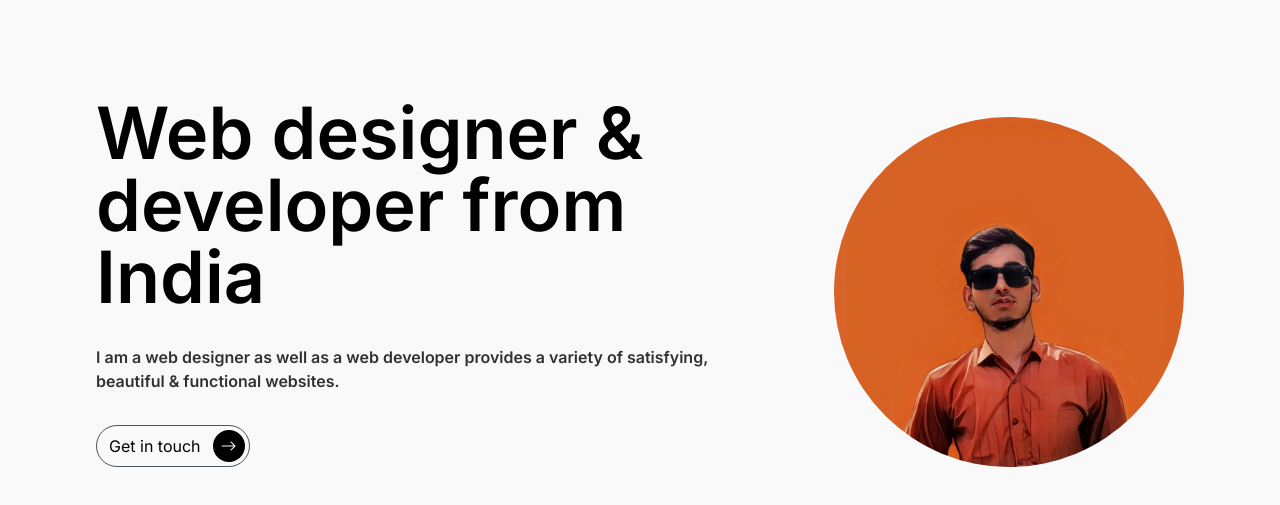
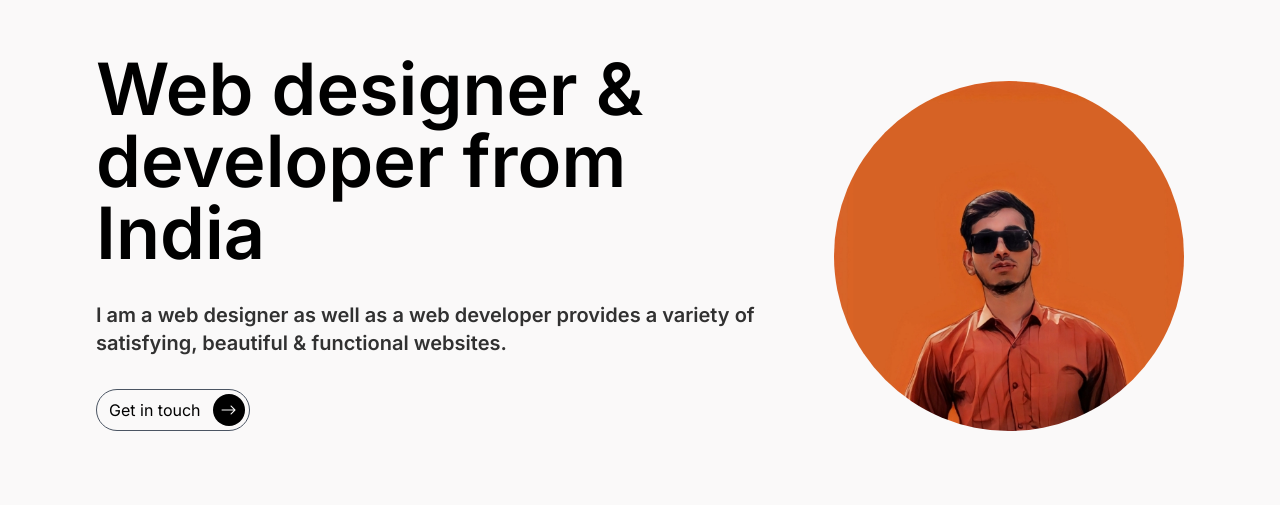
Before and after one commit to hustlewithvikram/vikram, a Next.js app: page / in a window 1280 px wide. Shown: the part 235-740 px from the top of the page. Built offline with nearby package versions, Linux system fonts and the light colour scheme; no server answers; the database is empty; a web font is replaced by a local one.

Commit message:
screen size overflow fix

```diff
--- a/app/page.tsx
+++ b/app/page.tsx
@@ -18,23 +18,23 @@ export default function Home() {
   return (
     <div className="bg-container">
       {/* introduction */}
-      <div data-aos="fade-up" className="md:flex md:flex-row-reverse md:justify-between md:items-end md:gap-14 md:px-24 md:py-48 px-12 py-24">
+      <div data-aos="fade-up" className="md:flex md:flex-row-reverse md:justify-between md:items-end md:gap-14 md:px-24 md:py-48 px-6 py-12">
         <Image
-          className="md:rounded-full md:cursor-pointer mt-40 rounded-t-full rounded-br-full"
+          className="md:rounded-full md:cursor-pointer mt-16 rounded-t-full rounded-br-full"
           src={"/images/profile.png"}
           alt="vikram profile picture"
           height={350}
           width={350}
         />
         <div className="">
-          <div className="text-7xl font-semibold relative cursor-pointer group md:hover:pl-10 transition-all">
+          <div className="md:text-7xl text-6xl font-semibold relative cursor-pointer group md:hover:pl-10 transition-all">
             <h1 className="md:transition-all md:delay-75 mt-24">
               Web designer &<br/> developer from India
             </h1>
             <div className="group-hover:rounded-lg md:absolute md:top-0 md:left-0 transition-all h-full md:group-hover:w-5 bg-black text-white w-0"></div>
           </div>
 
-          <h2 className="text-xl sm:text-base font-semibold mt-8 opacity-80">
+          <h2 className="text-xl font-semibold mt-8 opacity-80">
             I am a web designer as well as a web developer provides a variety of
             satisfying, beautiful & functional websites.
           </h2>
@@ -44,7 +44,7 @@ export default function Home() {
         </div>
 
       {/* About section */}
-      <div data-aos="fade-up" className="bg-black rounded-t-6xl md:px-24 md:py-32 px-12 py-24 text-white">
+      <div data-aos="fade-up" className="bg-black rounded-t-6xl md:px-24 md:py-32 px-6 py-12 text-white">
         <h1 className="text-xl mb-5">Myself,</h1>
         <p className="text-xl">
           Hey There, So my name is <i>Vikram Vishwakarma</i>, and I belong from
@@ -59,7 +59,7 @@ export default function Home() {
         </div>
 
       {/* work section */}
-      <div className="md:px-24 md:py-32 px-12 py-24">
+      <div className="md:px-24 md:py-32 px-6 py-12">
         <div className="flex group w-fit items-center px-3 py-2 mt-8 border border-gray-600 rounded-full relative overflow-hidden cursor-pointer duration-700">
           <div className="group-hover:z-1 transition-all delay-75 flex">
             <h1 className="">My Work</h1>
@@ -100,7 +100,7 @@ export default function Home() {
         </div>
 
       {/* Achievement section */}
-      <div className="md:px-24 md:py-32 px-12 py-24">
+      <div className="md:px-24 md:py-32 px-6 py-12">
         <div className="flex group w-fit items-center px-3 py-2 mt-8 border border-gray-600 rounded-full relative overflow-hidden cursor-pointer duration-700">
           <div className="group-hover:z-1 transition-all delay-75 flex">
             <h1 className="">My Achievements</h1>
@@ -137,7 +137,7 @@ export default function Home() {
       </div>
 
       {/* Contact section */}
-      <div className="md:px-24 md:py-32 px-12 py-24 mt-32 bg-black flex justify-between text-white">
+      <div className="md:px-24 md:py-32 px-6 py-12 mt-32 bg-black flex justify-between text-white">
           <div className="">
             <h1 className="text-2xl font-semibold">Contact Me</h1>
             <div className="mt-10 gap-x-5">
```
